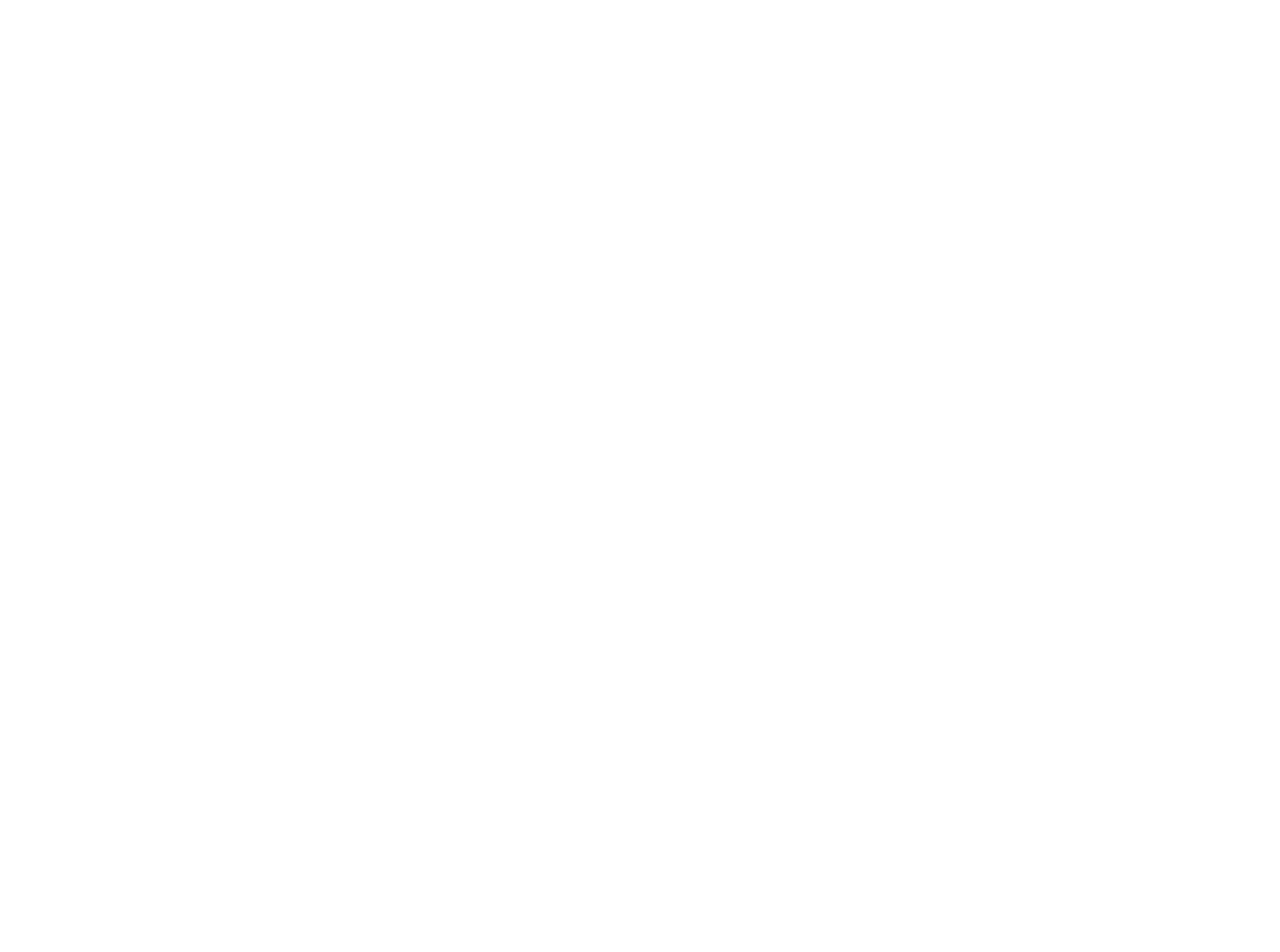
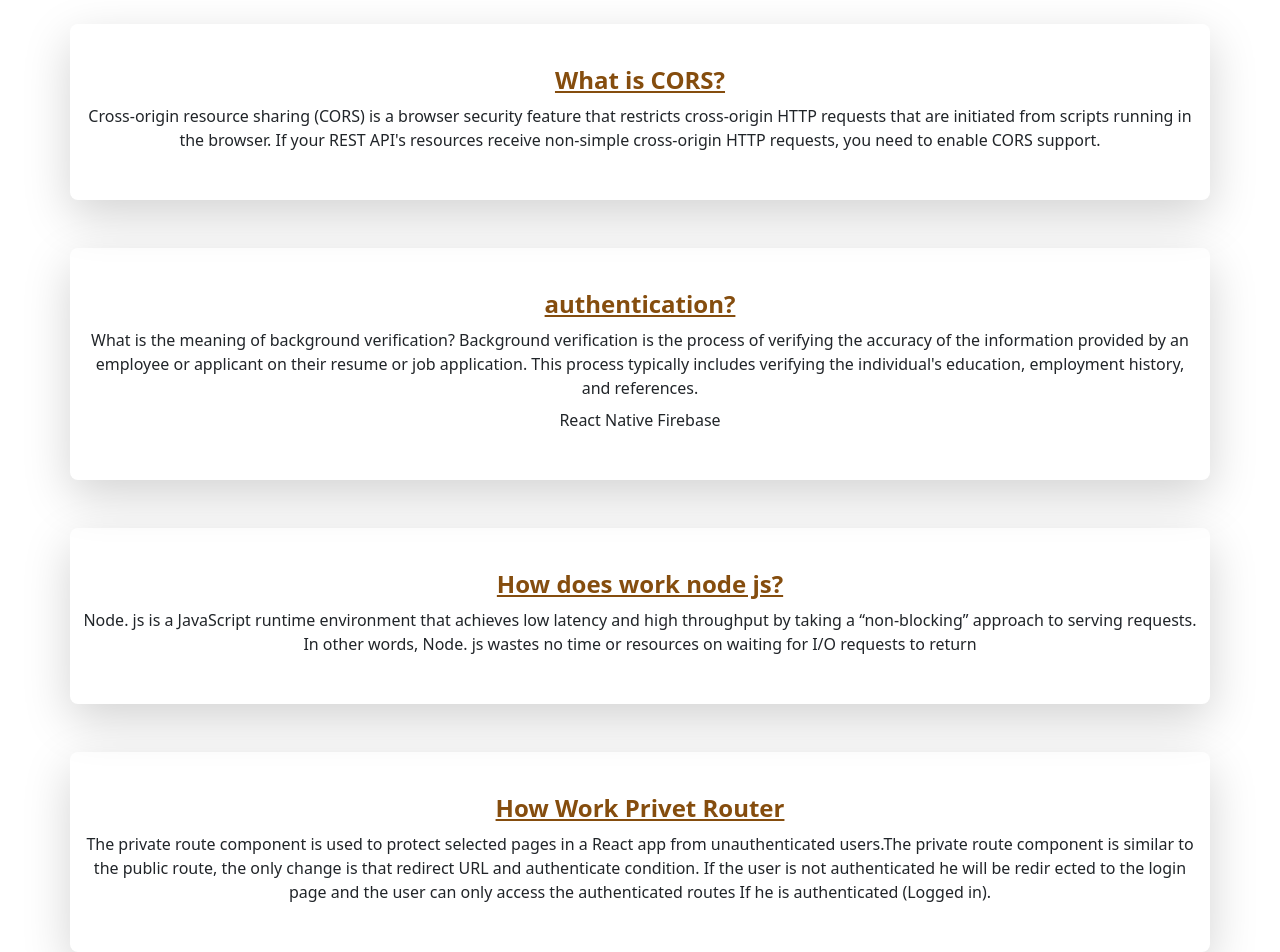
Before and after one commit to toukircse77/E-LearningSite, a React (Create React App) app: page /block in a window 1280 px wide. Shown: the part 200-1152 px from the top of the page. Before the commit the page ends 800 px from the top, so only its background shows below. Built offline with nearby package versions, Linux system fonts and the light colour scheme; no server answers.

Commit message:
add blog

```diff
--- a/src/Components/Block.js
+++ b/src/Components/Block.js
@@ -3,7 +3,78 @@
 const Block = () => {
     return (
         <div>
-            im block
+            <div className="dark:bg-gray-800 dark:text-gray-100 mt-5">
+                <div className="container max-w-4xl px-10 py-6 mx-auto rounded-lg shadow-lg dark:bg-gray-900">
+
+                    <div className="mt-3">
+                        <a rel="noopener noreferrer" href="#" className="text-2xl font-bold text-yellow-800">What is CORS?</a>
+                        <p className="mt-2">Cross-origin resource sharing (CORS)
+                            is a browser security feature that restricts cross-origin HTTP requests that are
+                            initiated from scripts running in the browser. If your REST API's resources receive non-simple
+                            cross-origin HTTP requests, you need to enable CORS support.</p>
+                    </div>
+                    <div className="flex items-center justify-between mt-4">
+                        <a rel="noopener noreferrer" href="#" className="hover:underline "></a>
+
+                    </div>
+                </div>
+            </div>
+
+            <div className="dark:bg-gray-800 dark:text-gray-100 mt-5">
+                <div className="container max-w-4xl px-10 py-6 mx-auto rounded-lg shadow-lg dark:bg-gray-900">
+                    <div className="mt-3">
+                        <a rel="noopener noreferrer" href="#" className="text-2xl text-yellow-800 font-bold">authentication?</a>
+                        <p className="my-2">What is the meaning of background verification?
+                            Background verification is the process of verifying the accuracy of the information provided by an employee or
+                            applicant on their resume or job application. This process typically includes verifying the
+                             individual's education, employment history, and references.</p>
+                        <p>React Native Firebase</p>
+                    </div>
+                    <div className="flex items-center justify-between mt-4">
+                        <a rel="noopener noreferrer" href="#" className="hover:underline "></a>
+
+                    </div>
+                </div>
+            </div>
+
+            <div className="dark:bg-gray-800 dark:text-gray-100 mt-5">
+                <div className="container max-w-4xl px-10 py-6 mx-auto rounded-lg shadow-lg dark:bg-gray-900">
+                    <div className="flex items-center justify-between">
+
+                    </div>
+                    <div className="mt-3">
+                        <a rel="noopener noreferrer" href="#" className="text-2xl font-bold text-yellow-800">How does work node js?</a>
+                        <p className="mt-2">Node. js is a JavaScript runtime environment that achieves low latency and
+                         high throughput by taking a “non-blocking” approach to serving
+                        requests. In other words, Node. js wastes no time or resources on waiting for I/O requests to return
+                        </p>
+                    </div>
+                    <div className="flex items-center justify-between mt-4">
+                        <a rel="noopener noreferrer" href="#" className="hover:underline "></a>
+
+                    </div>
+                </div>
+            </div>
+            <div className="dark:bg-gray-800 dark:text-gray-100 mt-5">
+                <div className="container max-w-4xl px-10 py-6 mx-auto rounded-lg shadow-lg dark:bg-gray-900">
+                    <div className="flex items-center justify-between">
+
+                    </div>
+                    <div className="mt-3">
+                        <a rel="noopener noreferrer" href="#" className="text-2xl font-bold text-yellow-800">How Work Privet Router</a>
+                        <p className="mt-2">The private route component is used to protect selected
+                            pages in a React app from unauthenticated users.The private route component is similar to the public route, the only
+                            change is that redirect URL and authenticate condition. If the user is not authenticated he will be redir
+                            ected to the login page and the user can only access the authenticated
+                            routes If he is authenticated (Logged in).</p>
+                    </div>
+                    <div className="flex items-center justify-between mt-4">
+                        <a rel="noopener noreferrer" href="#" className="hover:underline "></a>
+
+                    </div>
+                </div>
+            </div>
+
         </div>
     );
 };
--- a/src/LayOut/Header.js
+++ b/src/LayOut/Header.js
@@ -1,7 +1,15 @@
-import React from 'react';
+import React, { useContext } from 'react';
 import { Link } from 'react-router-dom';
+import { AuthContext } from '../Context/AuthProvider';
 
 const Navbar = () => {
+    const {user,logOut} = useContext(AuthContext);
+    const logOutBtn = () =>{
+        logOut()
+        .then(result =>{
+
+        }).catch(error => console.error(error))
+    }
     return (
         <div className="navbar bg-yellow-400 lg:px-10">
         {/* -------------navbar start------------ */}
@@ -63,12 +71,16 @@
             </div>
             <ul className="lg-header menu menu-horizontal p-0">
 
-                    <Link to='/' id='logout' className='btn mx-4'>Log out</Link>
+                    <Link to='/' onClick={logOutBtn} id='logout' className='btn mx-4'>Log out</Link>
 
                         <Link to='/registration' className='btn ml-3 mr-2 lg:mx-5'>Registrar</Link>
                             <Link to='/login' className='btn mr-3'>Login</Link>
 
             </ul>
+
+            {
+                user?.uid ? <>{user.displayName}</> : <>"mokhles"</>
+            }
 
             {/* ----------you profile start----------- */}
 
```
